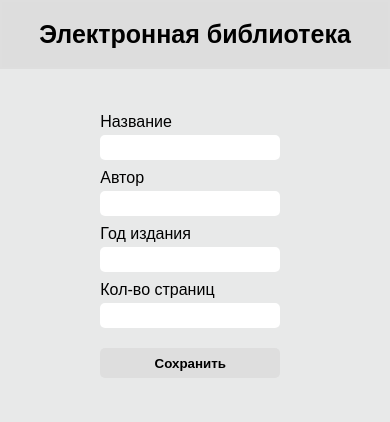
After one commit to forcursiv/-, a PHP site: page /index.html in a window 390 px wide. The commit adds this page. Shown: the top 422 px of the page. Run offline with PHP 8.4, Linux system fonts and the light colour scheme; some libraries are stand-ins or nearby versions.

Commit message:
мини-правочка

```diff
--- a/assets/styles/style.css
+++ b/assets/styles/style.css
@@ -1,9 +1,11 @@
 *,
 *:after,
 *:before {
-  box-sizing: border-box;
+  -webkit-box-sizing: border-box;
+          box-sizing: border-box;
   padding: 0;
   margin: 0;
+  -webkit-transition: 0.5s ease-in-out;
   transition: 0.5s ease-in-out;
 }
 ul {
@@ -43,7 +45,7 @@ body > header {
 }
 .form {
   padding: 20px 1% 20px 2%;
-  max-width: 250px;
+  min-width: 205px;
   float: left;
 }
 .form .title {
@@ -70,8 +72,7 @@ body > header {
   background: #a7a7a7;
 }
 #bookList li {
-  min-width: 250px;
-  max-width: 300px;
+  width: 300px;
   height: 200px;
   border: 2px solid #dedede;
   float: left;
@@ -80,7 +81,7 @@ body > header {
   position: relative;
 }
 #bookList li header {
-  height: 150px;
+  height: 135px;
 }
 #bookList li header h1 {
   margin-bottom: 5px;
@@ -131,3 +132,27 @@ body > header {
 #bookList li .act {
   background: rgba(0, 0, 255, 0.3) url('../images/edit.svg') no-repeat 3px 2px;
 }
+@media screen and (min-width: 320px) and (max-width: 700px) {
+  body > header {
+    width: 100%;
+  }
+  .form {
+    float: none;
+    max-width: 180px;
+    margin: 20px auto;
+  }
+  #bookList li {
+    width: 90%;
+    float: none;
+    margin: 20px auto;
+  }
+}
+@media screen and (min-width: 701px) and (max-width: 1000px) {
+  .list {
+    width: 70%;
+    display: inline-block;
+  }
+  #bookList li {
+    margin: 3% 0.5%;
+  }
+}
--- a/assets/styles/style.less
+++ b/assets/styles/style.less
@@ -41,7 +41,7 @@ body > header{
 }
 .form{
     padding: 20px 1% 20px 2%;
-    max-width:250px;
+    min-width:205px;
     float: left;
     .title{
         text-align: left;
@@ -69,8 +69,7 @@ body > header{
 }
 
 #bookList li {
-    min-width: 250px;
-    max-width: 300px;
+    width: 300px;
     height: 200px;
     border: 2px solid @bord;
     float: left;
@@ -78,7 +77,7 @@ body > header{
     padding: 10px;
     position: relative;
     header{
-        height: 150px;
+        height: 135px;
         h1{
             margin-bottom: 5px;
             font-size: 22px;
@@ -125,3 +124,32 @@ body > header{
     }
     .act{background: rgba(0,0,255,0.3) url('../images/edit.svg') no-repeat 3px 2px;}
 }
+
+
+@media screen and (min-width:320px) and (max-width:700px) {
+    body > header{
+        width:100%;
+    }
+    .form{
+        float:none;
+        max-width: 180px;
+        margin: 20px auto;
+    }
+
+    #bookList li{
+        width: 90%;
+        float: none;
+        margin: 20px auto;
+    }
+}
+@media screen and (min-width:701px) and (max-width:1000px) {
+    .list{
+        width: 70%;
+        //float: left;
+        display:inline-block;
+    }
+    #bookList li{
+        //float: left;
+        margin: 3% 0.5%;
+    }
+}
--- /dev/null
+++ b/index.html
@@ -0,0 +1,39 @@
+<!DOCTYPE html>
+<html>
+<head>
+	<meta charset="utf-8">
+	<meta name="viewport" content="width=device-width, initial-scale=1">
+	<title>myLibrary</title>
+	<link rel="icon" type="image/ico" href="assets/images/bookStack.ico">
+	<link rel="stylesheet" type="text/css" href="assets/styles/style.css">
+	<script src="https://ajax.googleapis.com/ajax/libs/jquery/3.2.1/jquery.min.js"></script>
+	<script type="text/javascript" src="assets/js/common.js"></script>
+</head>
+<body>
+	<header>Электронная библиотека</header>
+	<main>
+		<div class="form">
+			<form id="send">
+				<div class="title">Название</div>
+				<input type="text" name="title" autocomplete="off">
+
+				<div class="title">Автор</div>
+				<input type="text" name="author" autocomplete="off">
+
+				<div class="title">Год издания</div>
+				<input type="text" name="year" autocomplete="off">
+
+				<div class="title">Кол-во страниц</div>
+				<input type="number" name="pages"><br>
+
+				<input type="submit" name="add" value="Сохранить">
+			</form>
+		</div>
+		<div class="list">
+			<ul id="bookList">
+			</ul>
+		</div>
+	</main>
+
+</body>
+</html>
```
